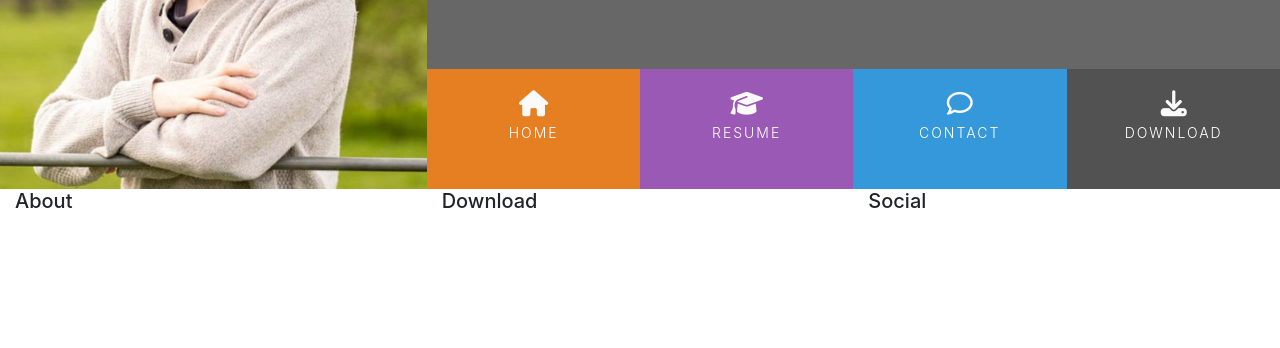
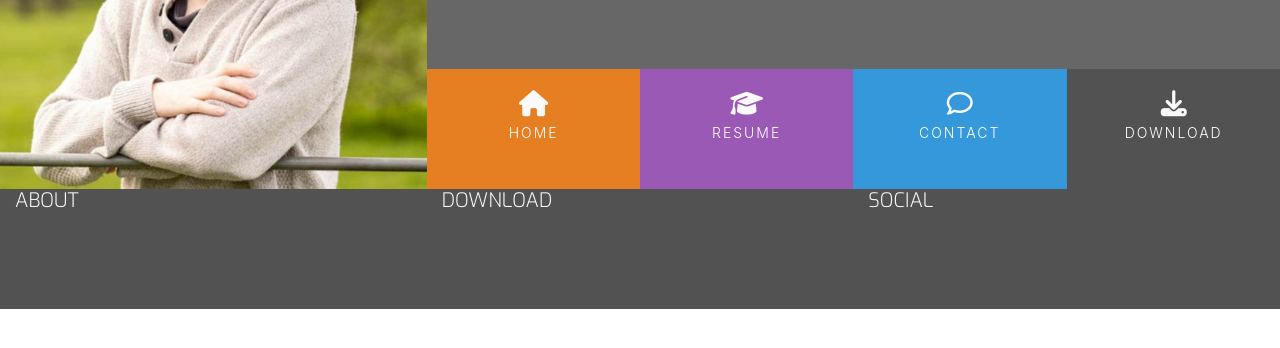
Before and after one commit to jftjenkins/resume, a plain HTML site: page index.html in a window 1280 px wide. Shown: the part 180-528 px from the top of the page. Drawn offline with nearby package versions, Linux system fonts and the light colour scheme.

Commit message:
style: added background and text colour to footer.

```diff
--- a/assets/css/style.css
+++ b/assets/css/style.css
@@ -1,7 +1,6 @@
 @import url('https://fonts.googleapis.com/css2?family=Exo:ital,wght@0,100;0,200;0,300;0,400;0,500;0,600;0,700;0,800;0,900;1,100;1,200;1,300;1,400;1,500;1,600;1,700;1,800;1,900&family=Roboto:ital,wght@0,100;0,300;0,400;0,500;0,700;0,900;1,100;1,300;1,400;1,500;1,700;1,900&display=swap');
 
 /* Colours */
-
 .bg-color-name-title {
     background-color: #676767;
 }
@@ -22,8 +21,25 @@
     background-color: #525252;
 }
 
+/* Special Paddings/Margins/Text */
+h1,
+h2,
+h3,
+h4 {
+    margin: 0;
+}
+
+.uppercase {
+    text-transform: uppercase;
+}
+
+.general-sub {
+    font-family: "Exo", sans-serif;
+    font-weight: 300;
+    color: #fafafa;
+}
+
 /* Heading */
-
 header {
     margin: 0;
 }
@@ -113,3 +129,11 @@ header {
     background: rgba(0, 0, 0, 0.2);
     height: 120px;
 }
+
+/* Footer */
+footer {
+    background-color: #525252;
+    color: #fafafa;
+    min-height: 120px;
+    margin: 0;
+}
--- a/index.html
+++ b/index.html
@@ -83,13 +83,13 @@
     <footer class="container-fluid">
       <div class="row">
         <div class="col-sm-4">
-          <h5>About</h5>
+          <h5 class="uppercase general-sub">About</h5>
         </div>
         <div class="col-sm-4">
-          <h5>Download</h5>
+          <h5 class="uppercase general-sub">Download</h5>
         </div>
         <div class="col-sm-4">
-          <h5>Social</h5>
+          <h5 class="uppercase general-sub">Social</h5>
         </div>
       </div>
     </footer>
```
